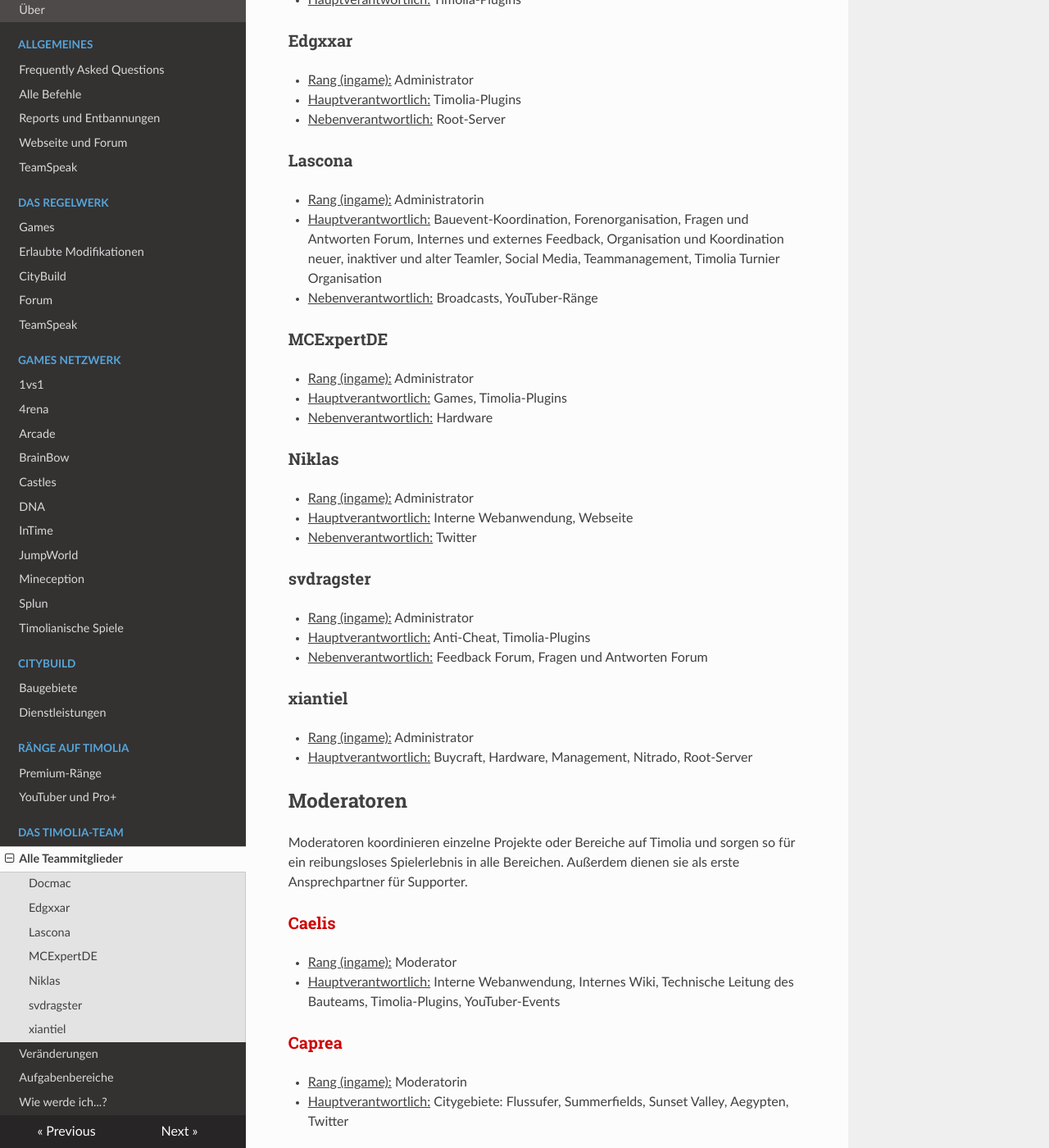
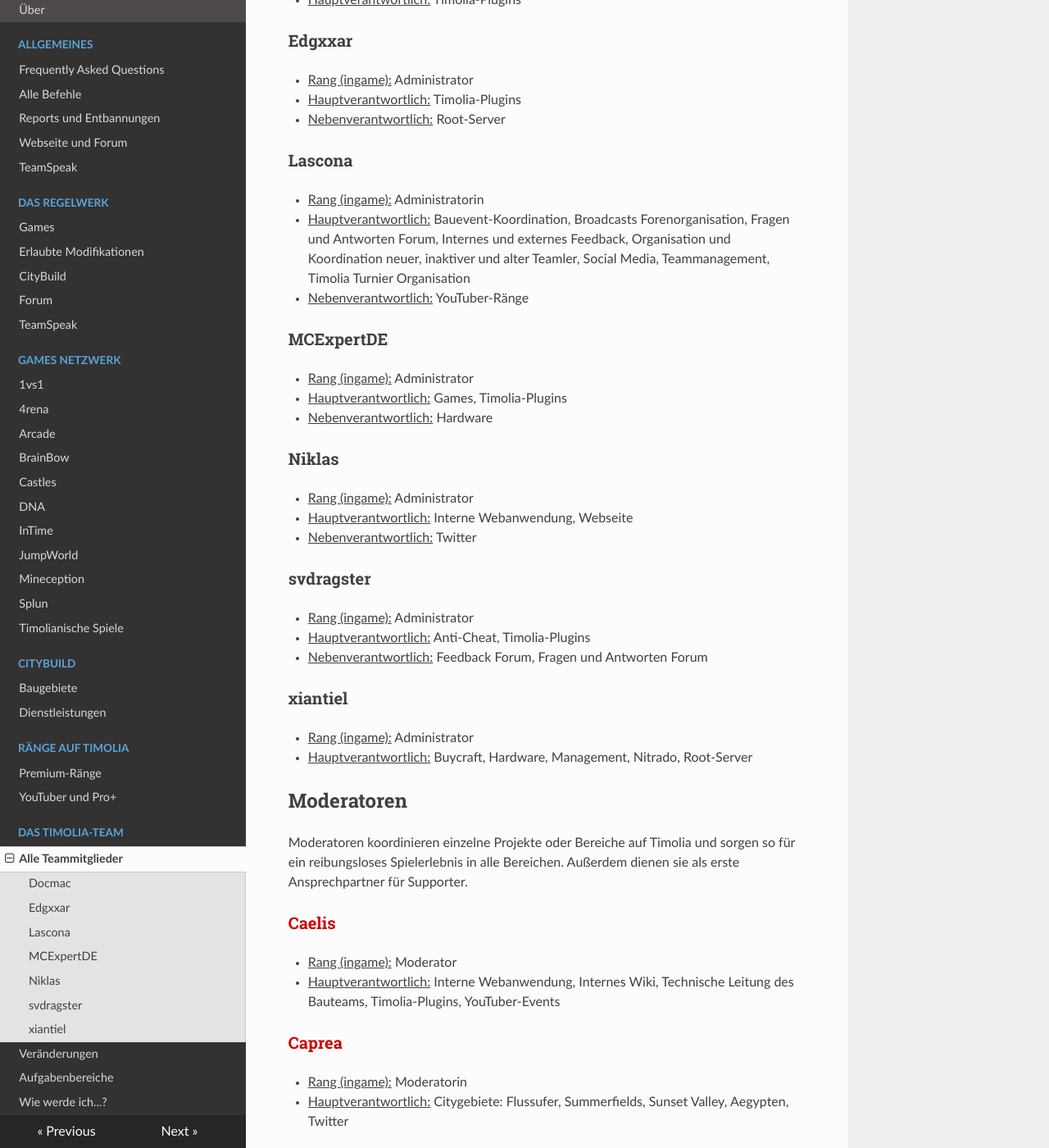
Before and after one commit to TimoliaDE/HowTo, an MkDocs documentation site: the page built from docs/team/members.md, in a window 1280 px wide and 1400 px high, scrolled down 361 px. Shown: the whole window at 82% size. Built offline with MkDocs 1.6.1, drawn with Linux system fonts in a browser that asks for light colours; nearby versions of some CDN libraries; old or Windows-style settings are respelled for this version of MkDocs; some of the changed text lies outside the part shown.

```diff
--- a/docs/team/members.md
+++ b/docs/team/members.md
@@ -16,9 +16,9 @@ Administratoren leiten das Netzwerk. Sie kümmern sich um teaminterne und techni
 
 ### <strong>Lascona</strong>
 - <u>Rang (ingame):</u> Administratorin
-- <u>Hauptverantwortlich:</u> Bauevent-Koordination, Forenorganisation, Fragen und Antworten Forum, Internes und externes Feedback,
+- <u>Hauptverantwortlich:</u> Bauevent-Koordination, Broadcasts Forenorganisation, Fragen und Antworten Forum, Internes und externes Feedback,
 Organisation und Koordination neuer, inaktiver und alter Teamler, Social Media, Teammanagement, Timolia Turnier Organisation
-- <u>Nebenverantwortlich:</u> Broadcasts, YouTuber-Ränge
+- <u>Nebenverantwortlich:</u> YouTuber-Ränge
 
 ### <strong>MCExpertDE</strong>
 - <u>Rang (ingame):</u> Administrator
```
Also changed, not shown: other parts of docs/team/members.md (+5 -1 lines).
